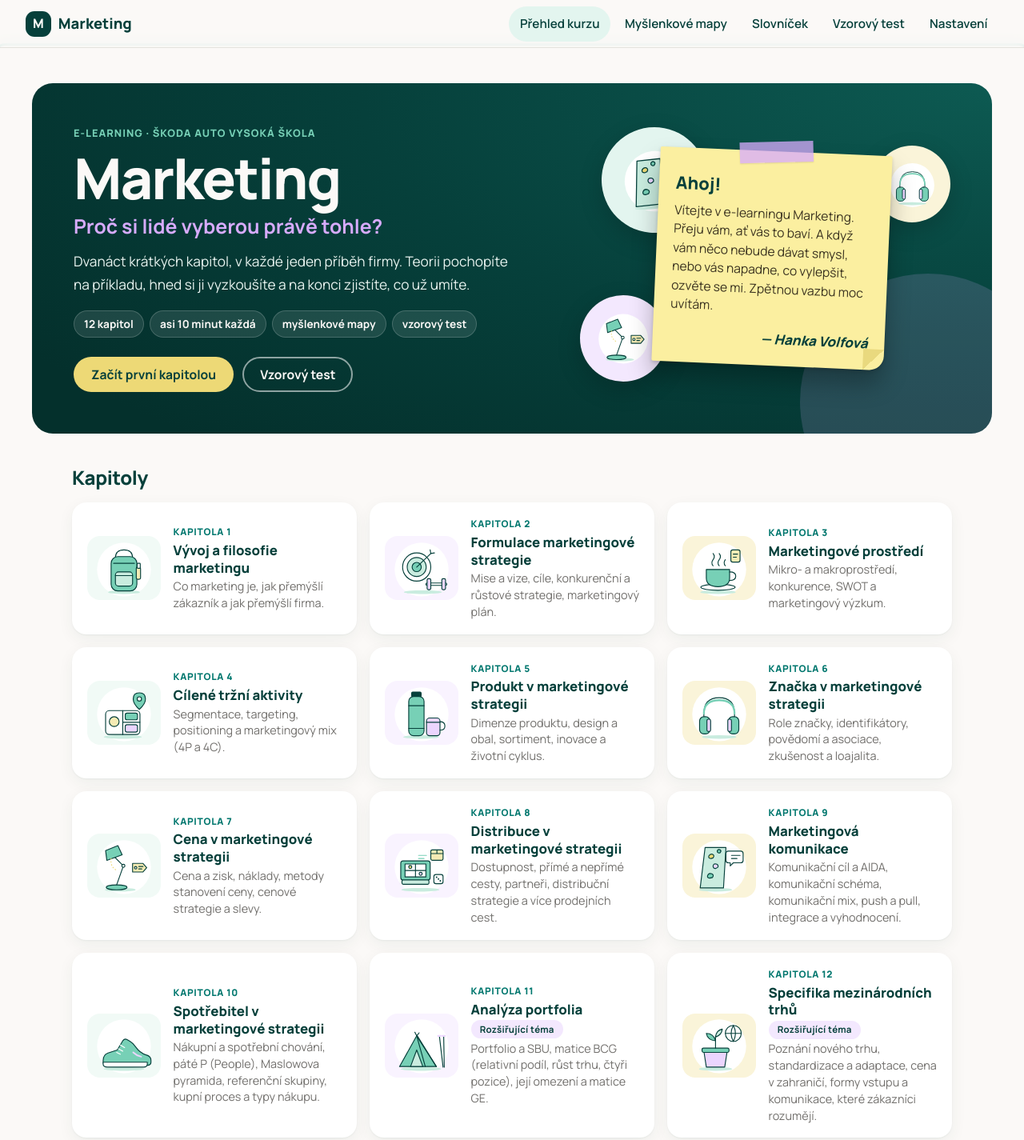
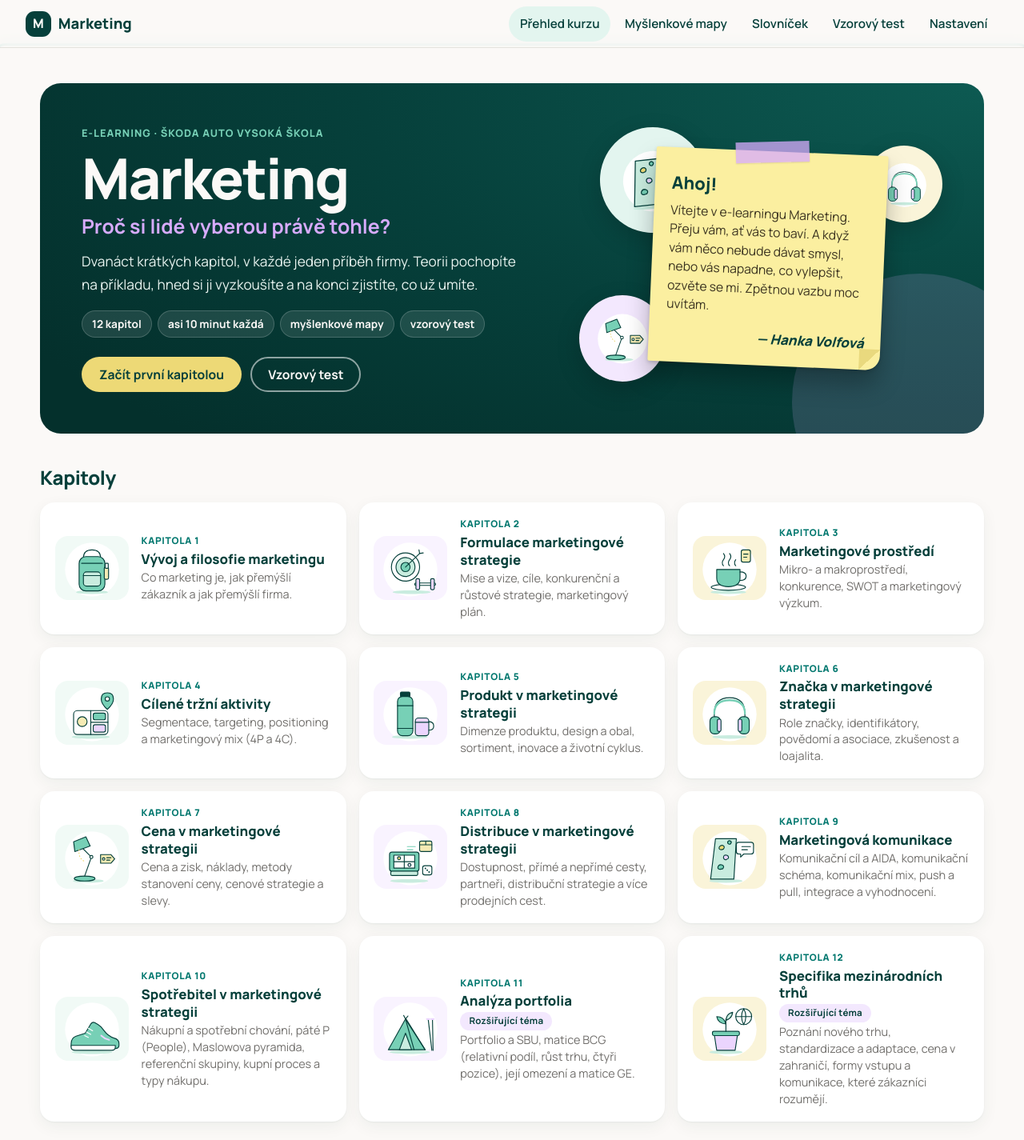
Before and after one commit to HankaVolfova/marketing-elearning, a plain HTML site: page index.html in a window 1280 px wide. Shown: the whole page at 80% size. Drawn offline with Linux system fonts and the light colour scheme.

Commit message:
Přehled: stejná šířka úvodu a kapitol na širokých monitorech
Co-Authored-By: Claude Opus 5.5 <noreply@anthropic.com>
Claude-Session: https://claude.ai/code/session_013BSf8qEcaEhepPikW1Awiq

```diff
--- a/css/styles.css
+++ b/css/styles.css
@@ -1038,3 +1038,7 @@ a.ochapters__link:hover { border-color: var(--mint-200); transform: translateY(-
 .ochapters__seen { font-size: .8rem; font-weight: 700; color: var(--mid-emerald-text); }
 .ochapters .badge--extension { margin-left: 0; }
 @media (max-width: 420px) { .ochapters { grid-template-columns: 1fr; } .ochapters__link { grid-template-columns: 64px 1fr; } .ochapters__art { width: 64px; height: 56px; } }
+/* Přehled: na širokých monitorech držet úvod i kapitoly ve stejné šířce */
+.page--overview .ohero { max-width: 1180px; margin-left: auto; margin-right: auto; }
+.page--overview .ochapters, .page--overview .ochapters__title { max-width: 1180px; }
+.page--overview .ochapters { grid-template-columns: repeat(auto-fill, minmax(340px, 1fr)); }
```
